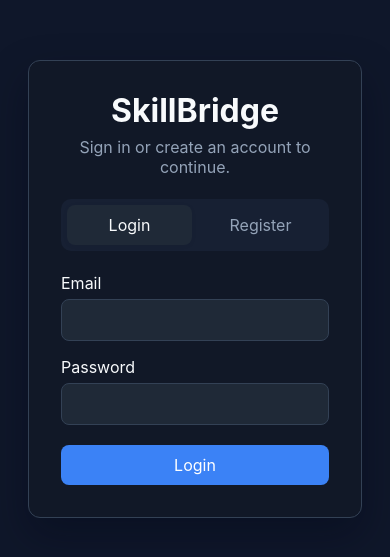
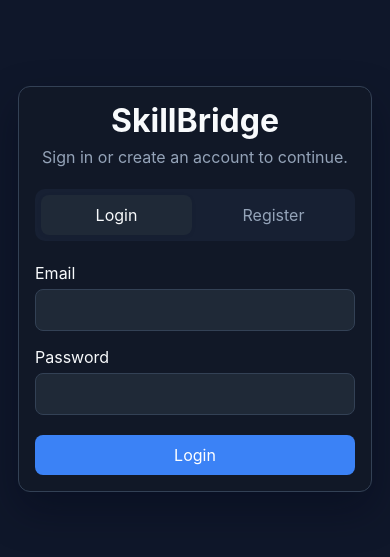
Before and after one commit to git4alauddin/skillBridge, a React (Vite) app in the folder client/: page /auth in a window 390 px wide. Shown: the part 133-690 px from the top of the page. Built offline with nearby package versions, Linux system fonts and the light colour scheme; no server answers.

Commit message:
m11b.f8.responsive_polish

```diff
--- a/client/src/index.css
+++ b/client/src/index.css
@@ -477,3 +477,77 @@ h3 {
   background: rgba(34, 197, 94, 0.12);
   color: #bbf7d0;
 }
+
+/* Responsive layout */
+@media (max-width: 900px) {
+  .app-shell {
+    grid-template-columns: 1fr;
+  }
+
+  .sidebar {
+    border-right: 0;
+    border-bottom: 1px solid var(--border);
+  }
+
+  .sidebar-nav {
+    grid-template-columns: repeat(auto-fit, minmax(140px, 1fr));
+  }
+
+  .topbar,
+  .page-heading {
+    align-items: flex-start;
+    flex-direction: column;
+  }
+
+  .filter-row,
+  .opportunity-form {
+    grid-template-columns: 1fr;
+  }
+
+  .opportunity-form label,
+  .opportunity-form button {
+    grid-column: 1;
+  }
+}
+
+@media (max-width: 560px) {
+  .sidebar,
+  .topbar,
+  .page-content,
+  .auth-page,
+  .page-status {
+    padding: 18px;
+  }
+
+  .auth-panel,
+  .opportunity-card,
+  .application-card,
+  .metric-card,
+  .opportunity-form {
+    padding: 16px;
+  }
+
+  .opportunity-grid,
+  .metric-grid,
+  .details-list {
+    grid-template-columns: 1fr;
+  }
+
+  .opportunity-card > div:first-child,
+  .application-card > div:first-child {
+    display: grid;
+  }
+
+  .admin-actions button,
+  .review-controls button {
+    width: 100%;
+  }
+
+  .details-list dd,
+  .opportunity-card h3,
+  .application-card h3,
+  .opportunity-card p,
+  .application-card p {
+    overflow-wrap: anywhere;
+  }
+}
```
